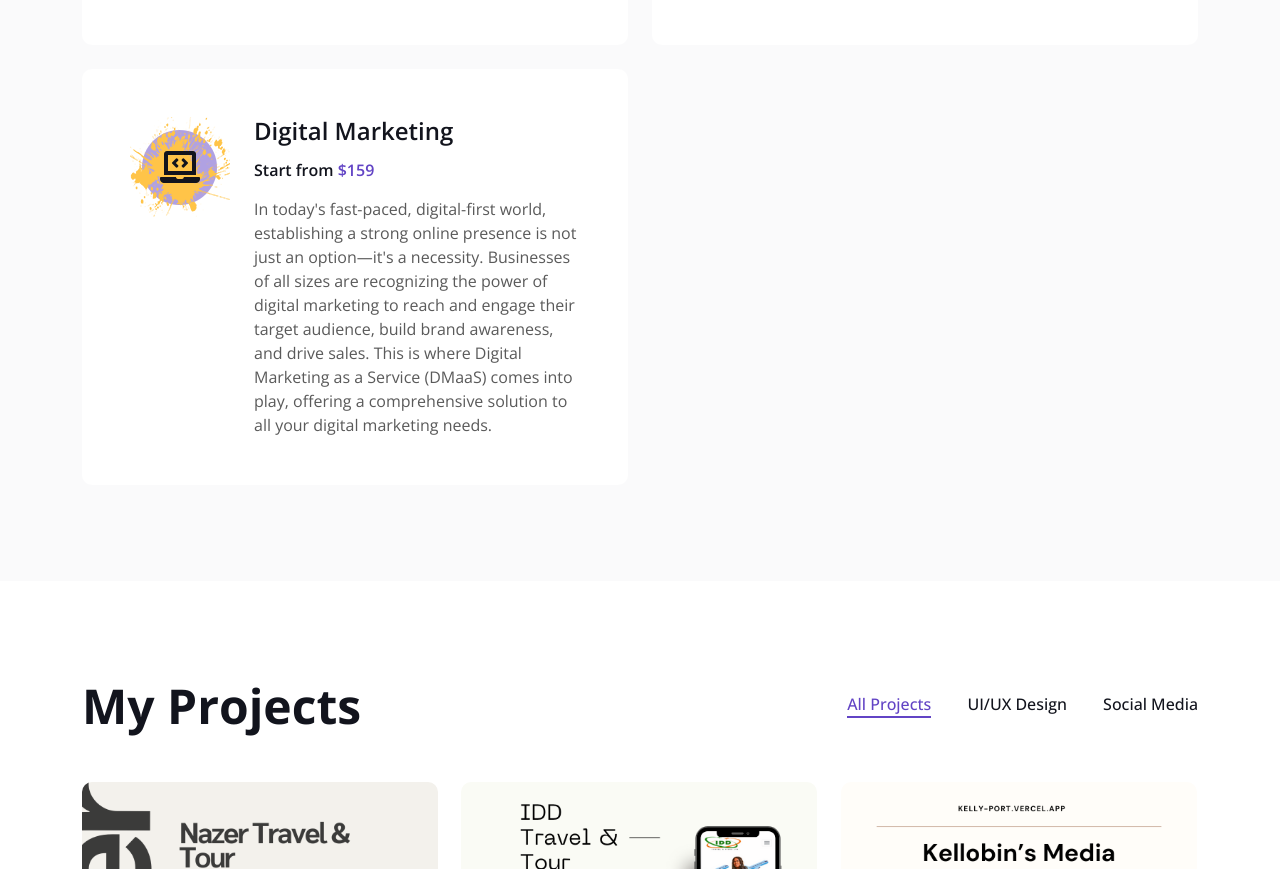
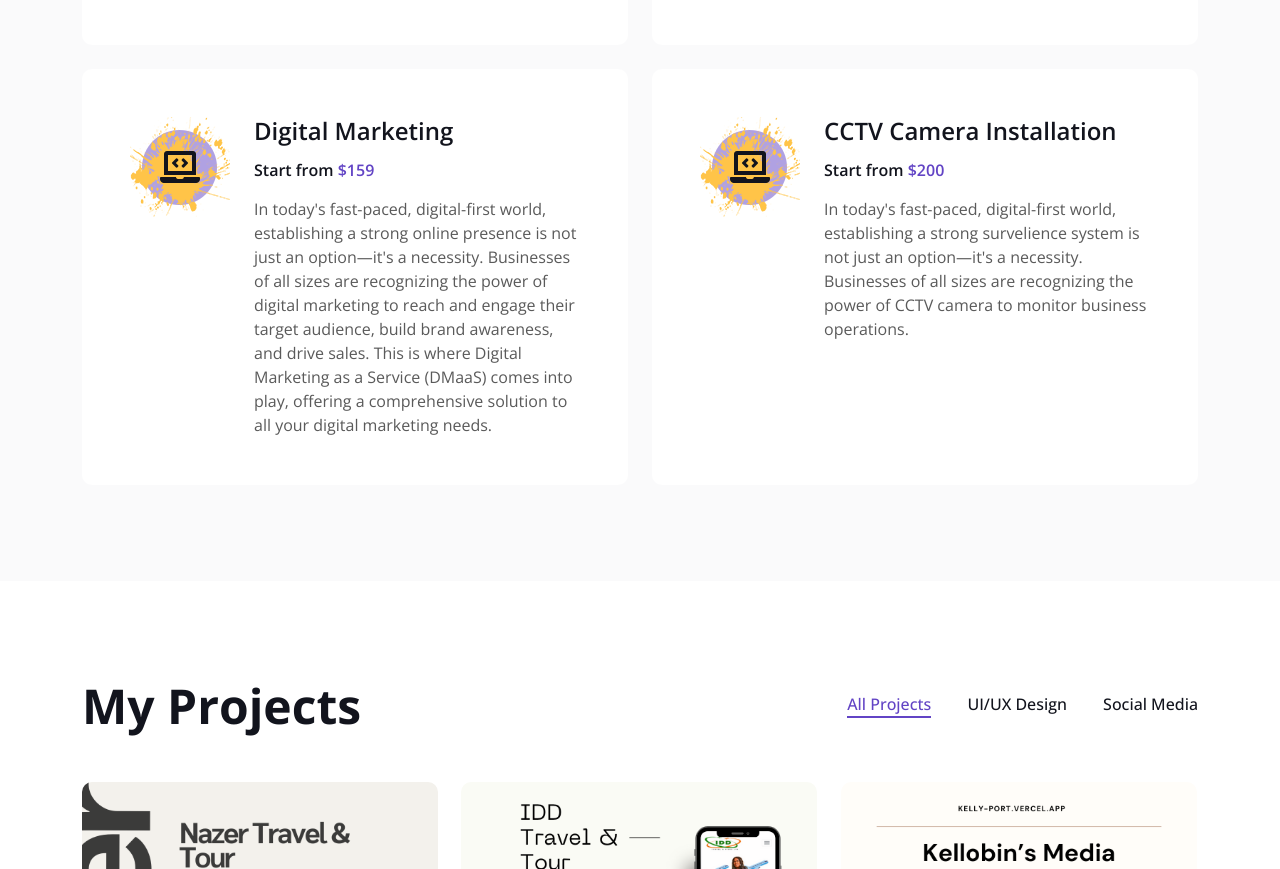
Before and after one commit to Jabekah007/my_port, a plain HTML site: page index.html in a window 1280 px wide. Shown: the part 2974-3843 px from the top of the page. Drawn offline with nearby package versions, Linux system fonts and the light colour scheme; animation ran at ten frames a second.

Commit message:
Update index.html

```diff
--- a/index.html
+++ b/index.html
@@ -545,6 +545,18 @@
                         </div>
                     </div>
                 </div>
+		<div class="col-lg-6 wow fadeInUp" data-wow-delay="0.3s">
+                    <div class="service-item d-flex flex-column flex-sm-row bg-white rounded h-100 p-4 p-lg-5">
+                        <div class="bg-icon flex-shrink-0 mb-3">
+                            <i class="fa fa-laptop-code fa-2x text-dark"></i>
+                        </div>
+                        <div class="ms-sm-4">
+                            <h4 class="mb-3">CCTV Camera Installation</h4>
+                            <h6 class="mb-3">Start from <span class="text-primary">$200</span></h6>
+                            <span>In today's fast-paced, digital-first world, establishing a strong survelience system is not just an option—it's a necessity. Businesses of all sizes are recognizing the power of CCTV camera to monitor business operations.</span>
+                        </div>
+                    </div>
+                </div>
             </div>
         </div>
     </div>
```
